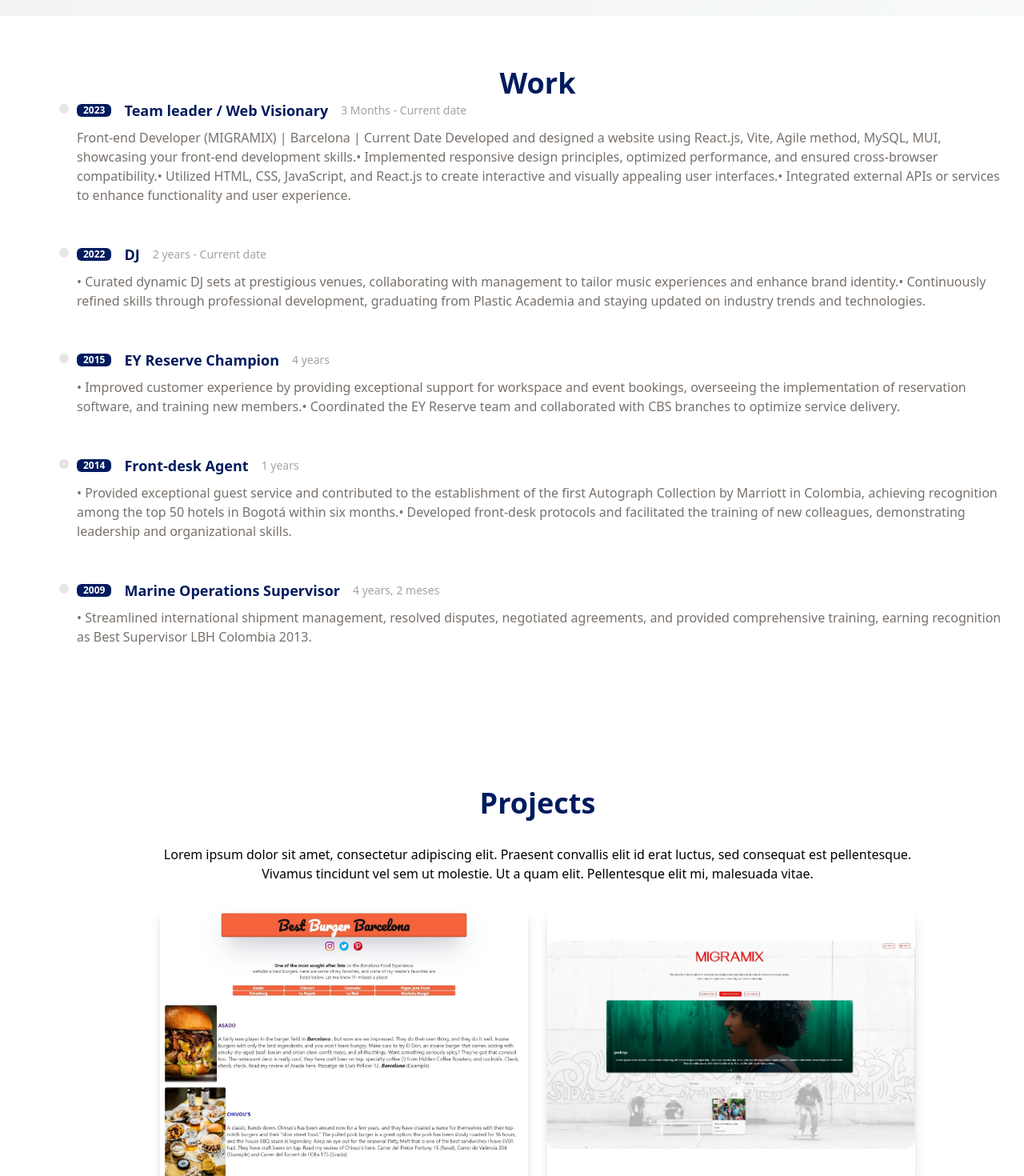
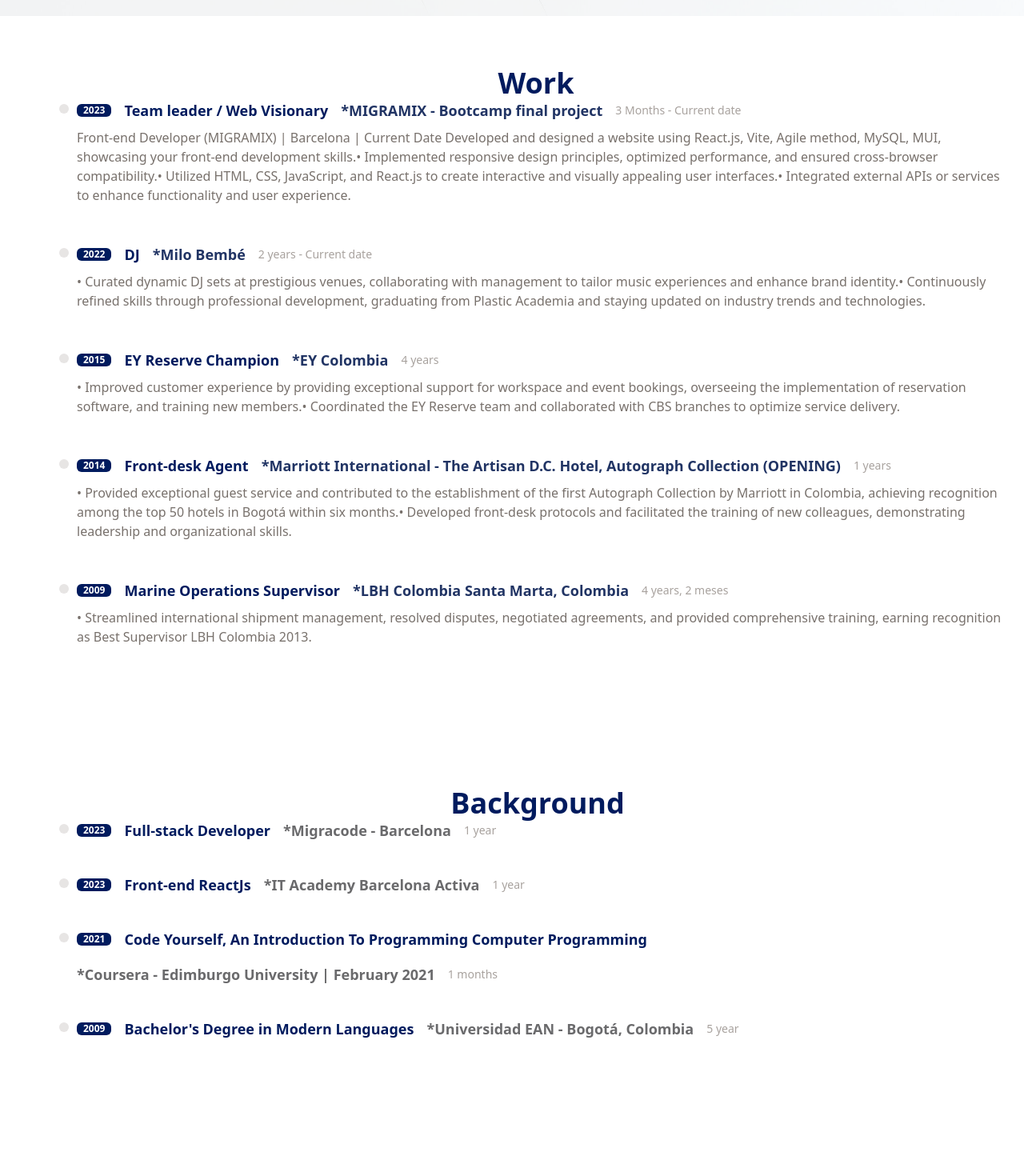
Before and after one commit to MiguelCagnate/Portfolio, a React (Vite) app: page / in a window 1280 px wide. Shown: the part 780-2250 px from the top of the page at 80% size. Built offline with nearby package versions, Linux system fonts and the light colour scheme; what tailwind-gradient-mask-image would draw is missing.

Commit message:
Adding Background section and components

```diff
--- a/src/App.jsx
+++ b/src/App.jsx
@@ -3,6 +3,8 @@
 import Work from "./components/Work";
 import Projects from "./components/Projects";
 import Contact from "./components/Contact";
+import Background from "./components/Background";
+
 
 
 function App() {
@@ -11,6 +13,7 @@
       <Sidenav />
       <Main />
       <Work />
+      <Background />
       <Projects />
       <Contact />
     </div>
--- /dev/null
+++ b/src/components/Background.jsx
@@ -0,0 +1,51 @@
+import StudyItem from "./StudyItem";
+
+const education = [
+  {
+    year: 2023,
+    title: "Full-stack Developer",
+    academy: "*Migracode - Barcelona ",
+    duration: "1 year",
+  },
+  {
+    year: 2023,
+    title: "Front-end ReactJs",
+    academy: "*IT Academy Barcelona Activa ",
+    duration: "1 year",
+  },
+
+  {
+    year: 2021,
+    title: "Code Yourself, An Introduction To Programming Computer Programming",
+    academy: "*Coursera - Edimburgo University | February 2021",
+    duration: "1 months",
+  },
+
+  {
+    year: 2009,
+    title: "Bachelor's Degree in Modern Languages",
+    academy: "*Universidad EAN - Bogotá, Colombia",
+    duration: "5 year",
+  },
+];
+
+const Background = () => {
+  return (
+    <div id="background" className="max-w-[1040] m-auto md:pl-20 p-4 py-16 ">
+      <h1 className="text-4xl font-bold text-center text-[#001b5e]">
+        Background
+      </h1>
+      {education.map((item, idx) => (
+        <StudyItem
+          key={idx}
+          year={item.year}
+          title={item.title}
+          academy={item.academy}
+          duration={item.duration}
+        />
+      ))}
+    </div>
+  );
+};
+
+export default Background;
--- a/src/components/Main.jsx
+++ b/src/components/Main.jsx
@@ -30,7 +30,7 @@
                 // Same substring at the start will only be typed out once, initially
                 "Developer 👨🏽‍💻",
                 1000, // wait 1s before replacing "Mice" with "Hamsters"
-                "Team Enthusiast 🐱‍👤🐱‍🐉 ",
+                "Team Enthusiast 🐱‍👤👾 ",
                 2000,
                 "Tech seeker 📡 ",
                 2000,
--- a/src/components/Projects.jsx
+++ b/src/components/Projects.jsx
@@ -11,22 +11,16 @@
         Projects
       </h1>
       <p className="text-center py-8">
-        Lorem ipsum dolor sit amet, consectetur adipiscing elit. Praesent
-        convallis elit id erat luctus, sed consequat est pellentesque. Vivamus
-        tincidunt vel sem ut molestie. Ut a quam elit. Pellentesque elit mi,
-        malesuada vitae.
+        Welcome to my portfolio! Here, you will discover the diverse projects I
+        have crafted both solo and collaboratively as a Full-Stack developer.
+        From innovative solo ventures to dynamic team efforts, each project
+        showcases my skills and passion for creating impactful solutions.
       </p>
       <div className="grid sm:grid-cols-2 gap-6 image-rendering={pixelated}">
         <ProjectItem
-          img={dos}
-          title="Burger Landing Page"
-          software="Html - Css"
-          url="https://bestburguersbarcelona.netlify.app/"
-        />
-        <ProjectItem
           img={tres}
           title="Migramix Website"
-          software="ReactJS - Vite - NextJS - Tailwind"
+          software="ReactJS - Vite - NextJS - Tailwind - MySQL"
           url="https://migramix.migracode.org/"
         />
         <ProjectItem
@@ -34,6 +28,13 @@
           title="Javascript Quizz"
           software="ReactJS - Vite - Zustand - Tailwind"
           url="https://miguelcagnate.github.io/jsquizz/"
+        />
+
+        <ProjectItem
+          img={dos}
+          title="Burger Landing Page"
+          software="Html - Css"
+          url="https://bestburguersbarcelona.netlify.app/"
         />
         <ProjectItem
           img={uno}
--- a/src/components/Sidenav.jsx
+++ b/src/components/Sidenav.jsx
@@ -4,6 +4,8 @@
   AiOutlineMail,
   AiOutlineMenu,
   AiOutlineProject,
+  AiFillBook,
+  AiOutlineBook
 } from "react-icons/ai";
 import { BsPerson } from "react-icons/bs";
 import { GrProjects } from "react-icons/gr";
@@ -37,6 +39,14 @@
           >
             <GrProjects size={20} />
             <span className="pl-4">Work</span>
+          </a>
+          <a
+            onClick={handleNav}
+            href="#background"
+            className="w-[75%] flex justify-center items-center rounded-full shadow-lg bg-gray-100 shadow-gray-400 m-2 p-4 cursor-pointer hover:scale-110 ease-in duration-150"
+          >
+            <AiFillBook size={20} />
+            <span className="pl-4">Background</span>
           </a>
           <a
             onClick={handleNav}
@@ -87,6 +97,12 @@
             <AiOutlineProject size={20} />
           </a>
           <a
+            href="#background"
+            className="rounded-full shadow-lg bg-gray-100 shadow-gray-400 m-3 p-2 cursor-pointer hover:scale-110 duration-200"
+          >
+            <AiOutlineBook size={20} />
+          </a>
+          <a
             href="#contact"
             className="rounded-full shadow-lg bg-gray-100 shadow-gray-400 m-3 p-2 cursor-pointer hover:scale-110 duration-200"
           >
--- /dev/null
+++ b/src/components/StudyItem.jsx
@@ -0,0 +1,30 @@
+import PropTypes from "prop-types";
+
+const StudyItem = ({ year, title, academy, duration }) => {
+  return (
+    <ol className="flex flex-col md:flex-row relative ">
+      <li className="mb-10 ml-4">
+        <div className="absolute w-3 h-3 bg-stone-200 rounded-full mt-1.5 -left-1.5 border-white" />
+        <p className="flex flex-wrap gap-4 flex-row items-center justify-start text-xs">
+          <span className="inline-block px-2 py1 font-semibold text-white bg-[#001b5e] rounded-md">
+            {year}
+          </span>
+          <span className="text-lg font-semibold text-[#001b5e]">{title}</span>
+          <span className="text-lg font-semibold text-[#6a6a6c]">
+            {academy}
+          </span>
+          <span className="my-1 text-sm font-normal leading-none text-stone-400">
+            {duration}
+          </span>
+        </p>
+      </li>
+    </ol>
+  );
+};
+StudyItem.propTypes = {
+  year: PropTypes.number.isRequired, // Assuming year is a number
+  title: PropTypes.string.isRequired,
+  academy: PropTypes.string.isRequired,
+  duration: PropTypes.string.isRequired,
+};
+export default StudyItem;
--- a/src/components/Work.jsx
+++ b/src/components/Work.jsx
@@ -4,7 +4,7 @@
   {
     year: 2023,
     title: "Team leader / Web Visionary",
-    company: "MIGRAMIX - Bootcamp final project",
+    company: "*MIGRAMIX - Bootcamp final project",
     duration: "3 Months - Current date",
     details: [
       "Front-end Developer (MIGRAMIX) | Barcelona | Current Date",
@@ -17,7 +17,7 @@
   {
     year: 2022,
     title: "DJ",
-    company: "Milo Bembé",
+    company: "*Milo Bembé",
     duration: "2 years - Current date",
     details: [
       "• Curated dynamic DJ sets at prestigious venues, collaborating with management to tailor music experiences and enhance brand identity.",
@@ -27,7 +27,7 @@
   {
     year: 2015,
     title: "EY Reserve Champion",
-    company: "EY Colombia",
+    company: "*EY Colombia",
     duration: "4 years",
     details: [
       "• Improved customer experience by providing exceptional support for workspace and event bookings, overseeing the implementation of reservation software, and training new members.",
@@ -38,7 +38,7 @@
     year: 2014,
     title: "Front-desk Agent",
     company:
-      "Marriott International - The Artisan D.C. Hotel, Autograph Collection (OPENING)",
+      "*Marriott International - The Artisan D.C. Hotel, Autograph Collection (OPENING)",
     duration: "1 years",
     details: [
       "• Provided exceptional guest service and contributed to the establishment of the first Autograph Collection by Marriott in Colombia, achieving recognition among the top 50 hotels in Bogotá within six months.",
@@ -48,7 +48,7 @@
   {
     year: 2009,
     title: " Marine Operations Supervisor",
-    company: "LBH Colombia Santa Marta, Colombia ",
+    company: "*LBH Colombia Santa Marta, Colombia ",
     duration: "4 years, 2 meses",
     details: [
       "•	Streamlined international shipment management, resolved disputes, negotiated agreements, and provided comprehensive training, earning recognition as Best Supervisor LBH Colombia 2013.",
@@ -57,13 +57,14 @@
 ];
 const Work = () => {
   return (
-    <div id="work" className="max-w-[1040] m-auto md:pl-20 p-4 py-16 ">
+    <div id="work" className="max-w-[1040] m-auto md:pl-20 p-5 py-16 ">
       <h1 className="text-4xl font-bold text-center text-[#001b5e]">Work</h1>
       {data.map((item, idx) => (
         <WorkItem
           key={idx}
           year={item.year}
           title={item.title}
+          company={item.company}
           duration={item.duration}
           details={item.details}
         />
--- a/src/components/WorkItem.jsx
+++ b/src/components/WorkItem.jsx
@@ -1,6 +1,6 @@
 import PropTypes from "prop-types";
 
-const WorkItem = ({ year, title, duration, details }) => {
+const WorkItem = ({ year, title, company, duration, details }) => {
   return (
     <ol className="flex flex-col md:flex-row relative ">
       <li className="mb-10 ml-4">
@@ -10,6 +10,9 @@
             {year}
           </span>
           <span className="text-lg font-semibold text-[#001b5e]">{title}</span>
+          <span className="text-lg font-semibold text-[#213464]">
+            {company}
+          </span>
           <span className="my-1 text-sm font-normal leading-none text-stone-400">
             {duration}
           </span>
@@ -22,6 +25,7 @@
 WorkItem.propTypes = {
   year: PropTypes.number.isRequired, // Assuming year is a number
   title: PropTypes.string.isRequired,
+  company: PropTypes.string.isRequired,
   duration: PropTypes.string.isRequired,
   details: PropTypes.string.isRequired,
 };
```
Also changed, not shown: 1 other file (tests, documents, lock files or other folders).
